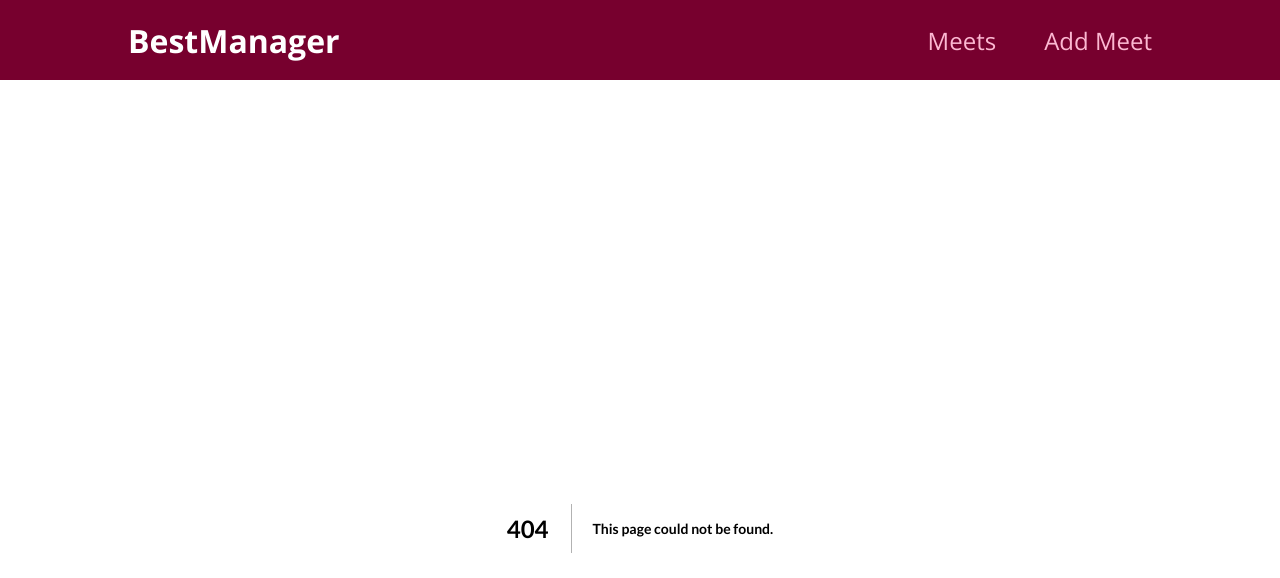
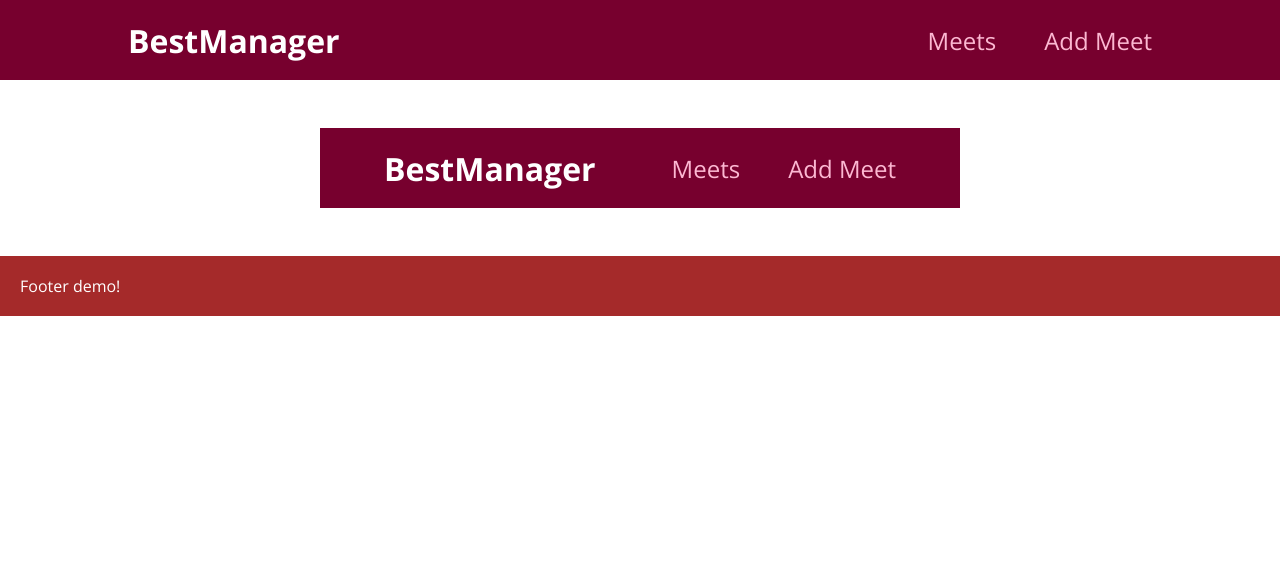
Before and after one commit to m0rph3u5-zip/nextjs-meetup, a Next.js app: page /partials/header in a window 1280 px wide. Before the commit this address had no page. Shown: the top 578 px of the page. Built offline with nearby package versions, Linux system fonts and the light colour scheme.

Commit message:
update url admin area test

```diff
--- /dev/null
+++ b/components/layout/Footer.js
@@ -0,0 +1,11 @@
+import classes from './Footer.module.css';
+
+function Footer() {
+  return (
+    <div className={classes.footerBar}>
+      Footer demo!
+    </div>
+  )
+}
+
+export default Footer
--- /dev/null
+++ b/components/layout/Footer.module.css
@@ -0,0 +1,9 @@
+.footerBar {
+  display: flex;
+  align-items: center;
+  height: 60px;
+  width: 100%;
+  background-color: brown;
+  padding: 10px 20px;
+  color: white;
+}
--- a/components/layout/Layout.js
+++ b/components/layout/Layout.js
@@ -1,4 +1,6 @@
 import MainNavigation from './MainNavigation';
+import Footer from './Footer';
+
 import classes from './Layout.module.css';
 
 function Layout(props) {
@@ -6,6 +8,7 @@ function Layout(props) {
     <div>
       <MainNavigation />
       <main className={classes.main}>{props.children}</main>
+      <Footer />
     </div>
   );
 }
--- a/components/ui/Menu.js
+++ /dev/null
@@ -1,6 +0,0 @@
-function Menu(props) {
-  return <div>
-  </div>;
-}
-
-export default Card;
--- a/package.json
+++ b/package.json
@@ -5,6 +5,7 @@
   "scripts": {
     "dev": "next dev",
     "build": "next build",
+    "export": "next build && next export",
     "start": "next start"
   },
   "dependencies": {
--- /dev/null
+++ b/pages/partials/header.js
@@ -0,0 +1,17 @@
+import MainNavigation from '../../components/layout/MainNavigation';
+
+const PartialHeader = (props) => {
+  return (
+    <MainNavigation />
+  );
+};
+
+export async function getStaticProps() {
+  return {
+    props: {
+      items: []
+    }
+  };
+}
+
+export default PartialHeader;
```
Also changed, not shown: pages/partials/footer.js (added, +17 -0 lines), vercel.json.
